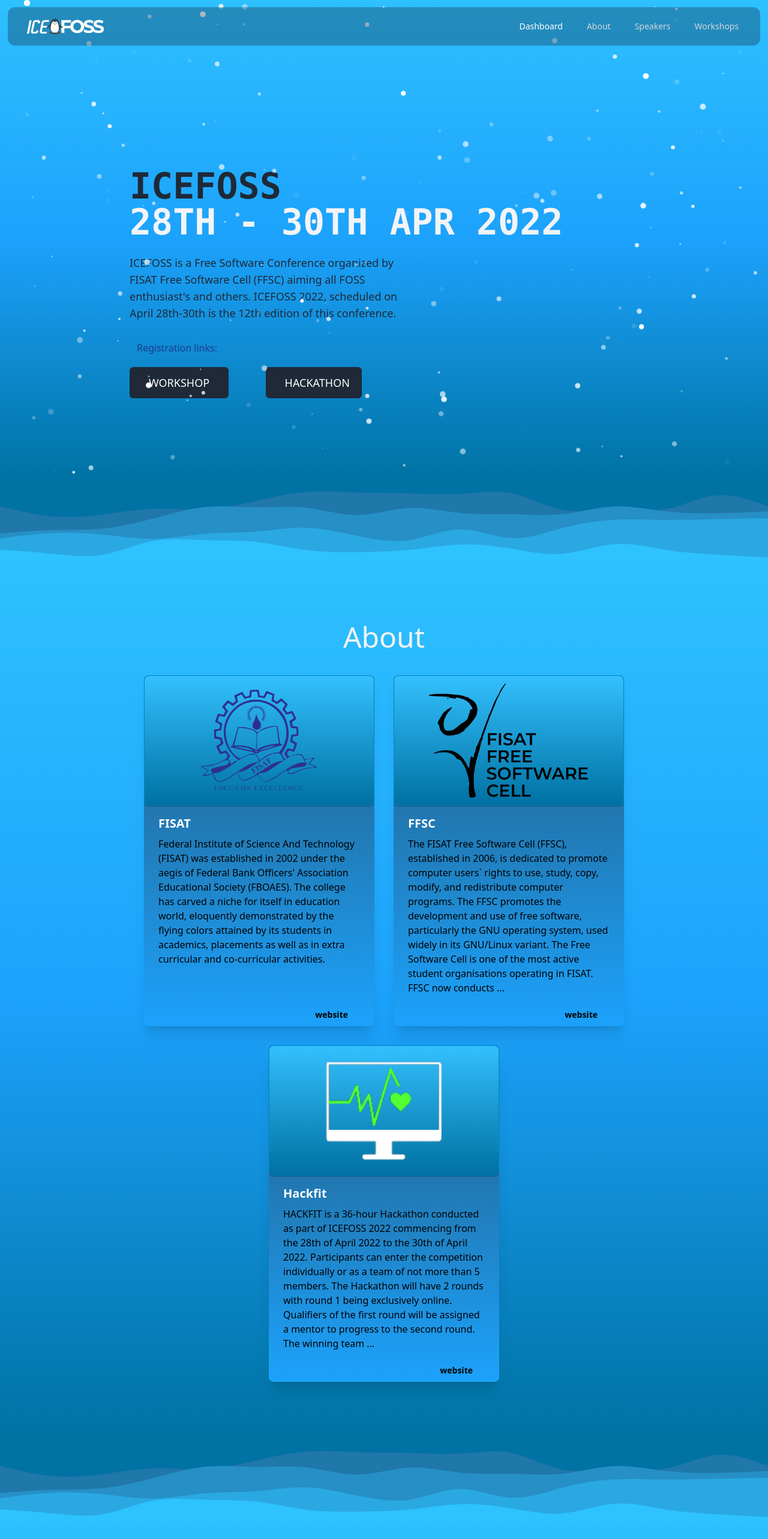
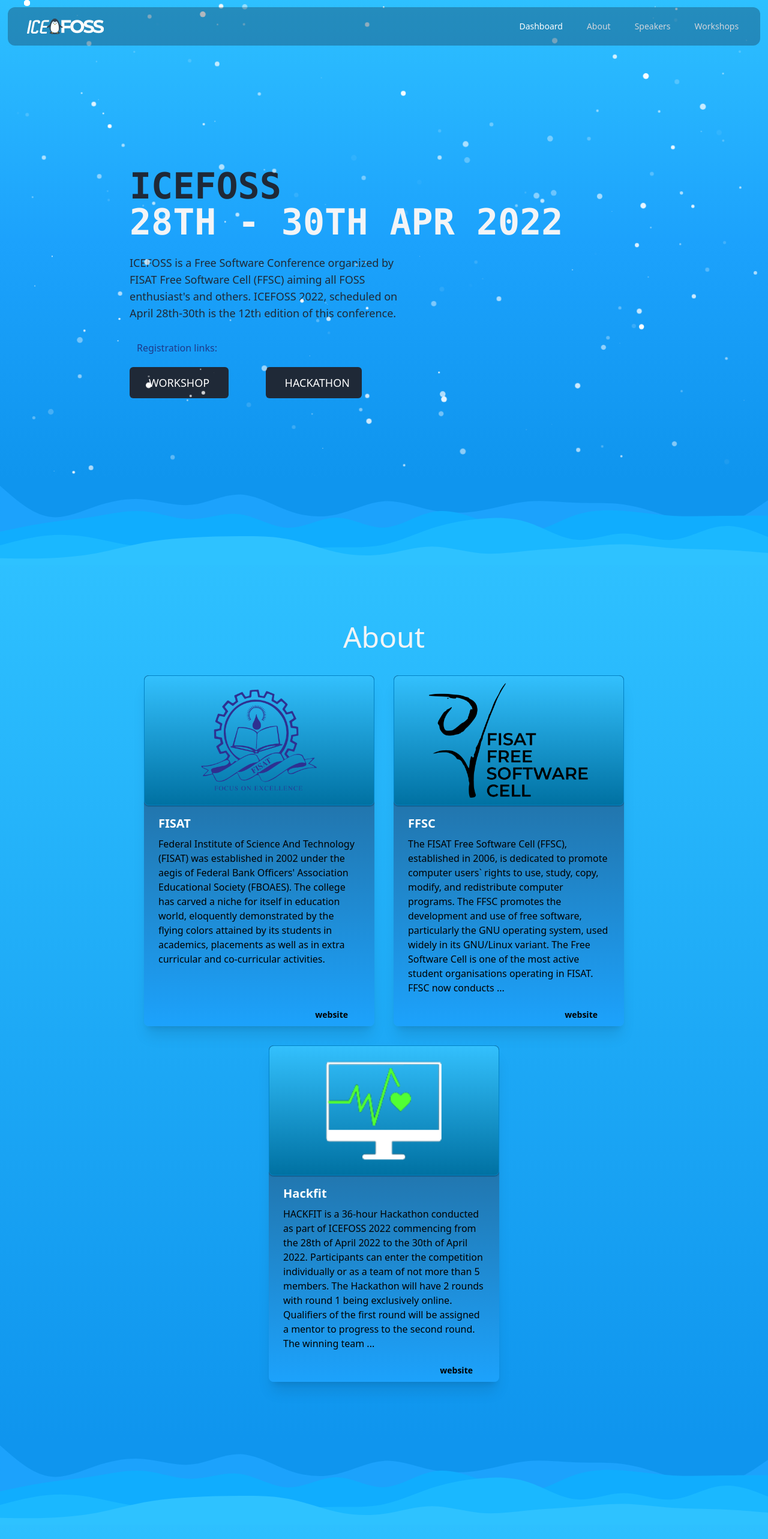
Before and after one commit to ICEFOSS/icefoss, a React (Create React App) app: page / in a window 1280 px wide. Shown: the top 2566 px of the page at 60% size. Built offline with nearby package versions, Linux system fonts and the light colour scheme.

Commit message:
change:bg color and waves

```diff
--- a/src/App.js
+++ b/src/App.js
@@ -23,38 +23,39 @@ function App() {
   return (
     <>
 
-      <section className='text-white w-fit sm:w-full'>
+      <section className='text-white w-fit sm:w-full from-[#0f95ee] via-[#0f95ee]  to-[#18a3ff] bg-gradient-to-t'>
         <section id='nav'><LazyLoad height={300} offset={300} once>
           <Nav />
         </LazyLoad>
         </section>
-        <section className='px-10 from-darkbgblue via-[#1ca2fc] to-lightbgblue bg-gradient-to-t'
+        <section className='px-10 from-[#0f95ee]  via-[#1ca2fc] to-lightbgblue bg-gradient-to-t'
           id='Landing'><LazyLoad height={300} offset={300} once>
             <Landing />
           </LazyLoad>
         </section>
-        <div className="spacer layer1 bg-darkbgblue" />
+        <div className="spacer layer1" />
 
-        <section className='px-10 from-darkbgblue via-[#1ca2fc]  to-lightbgblue bg-gradient-to-t'
+        <section className='px-10 from-[#0f95ee]  to-lightbgblue bg-gradient-to-t'
           id='About'><LazyLoad height={300} offset={300} once>
             <About />
           </LazyLoad>
         </section>
-        <div className="spacer layer1 bg-darkbgblue" />
+        <div className="spacer layer1" />
 
-        <section className='px-10 from-darkbgblue via-[#1ca2fc]  to-lightbgblue bg-gradient-to-t'
+        <section className='px-10  from-[#0f95ee]  to-lightbgblue bg-gradient-to-t'
           id='Speakers'><LazyLoad height={300} offset={300} once>
             <Speaker />
           </LazyLoad>
         </section>
-        <div className="spacer layer1 bg-darkbgblue" />
+        <div className="spacer layer1" />
 
-        <section className='text-gray-800 px-10 via-[#1ca2fc]  from-darkbgblue to-lightbgblue bg-gradient-to-t'
+        <section className='text-gray-800 px-10 from-[#0f95ee]  to-lightbgblue bg-gradient-to-t'
           id='Workshops'><LazyLoad height={300} offset={300} once>
             <Workshop />
           </LazyLoad>
         </section>
-        <div className="spacer layer2 bg-darkbgblue" />
+        <div className="spacer layer2" />
+
         <LazyLoad height={300} offset={300} once>
           <Footer />
         </LazyLoad>
--- a/src/styles/App.css
+++ b/src/styles/App.css
@@ -47,6 +47,7 @@
   background-size: cover;
 }
 .layer1{
+  background-color: #0f95ee;
   background-image: url('/public/assets/wave1.svg');
 }
 .layer2{
--- a/src/styles/index.css
+++ b/src/styles/index.css
@@ -8,7 +8,7 @@
 }
 
 body {
-  background-color: #0073a4;
+  background-color: #2ec2ff;
 }
 
 @media (min-width:768px) {
```
Also changed, not shown: public/assets/wave1.svg, public/assets/wave2-lg.svg.
